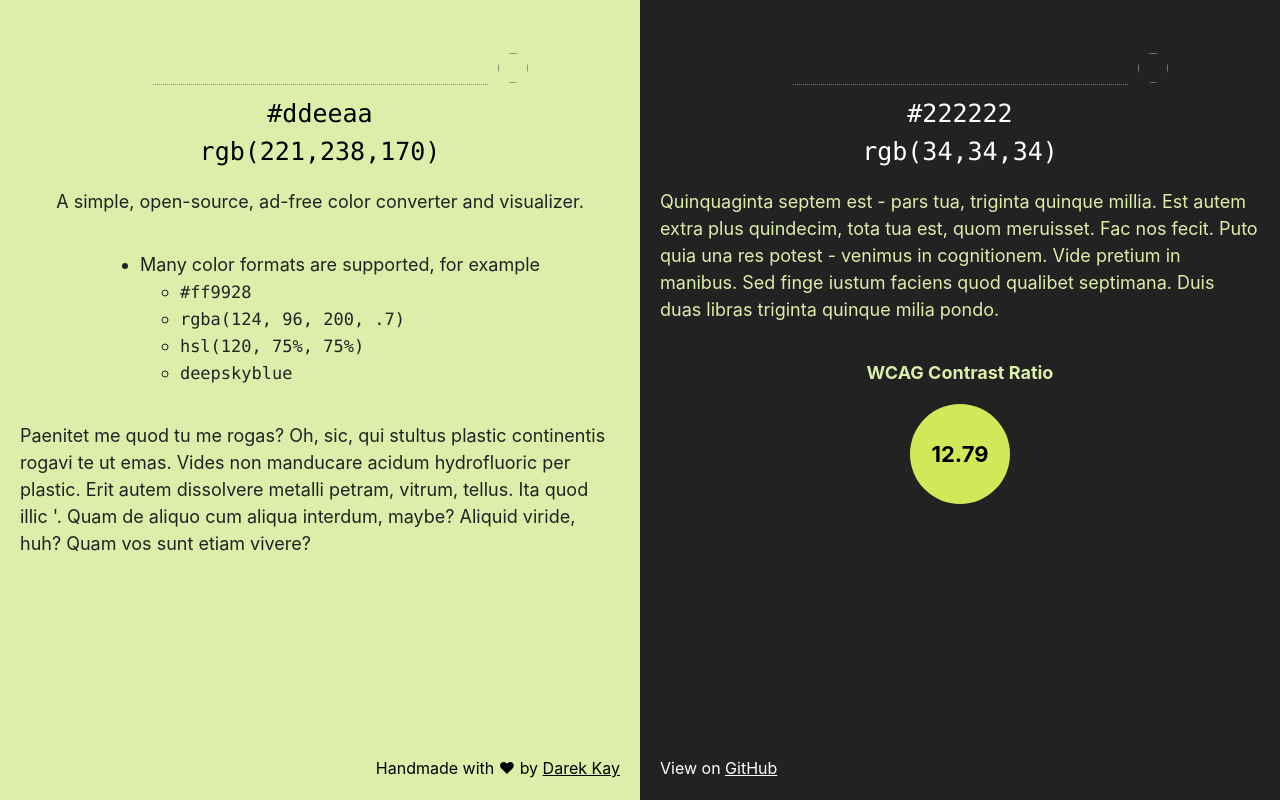
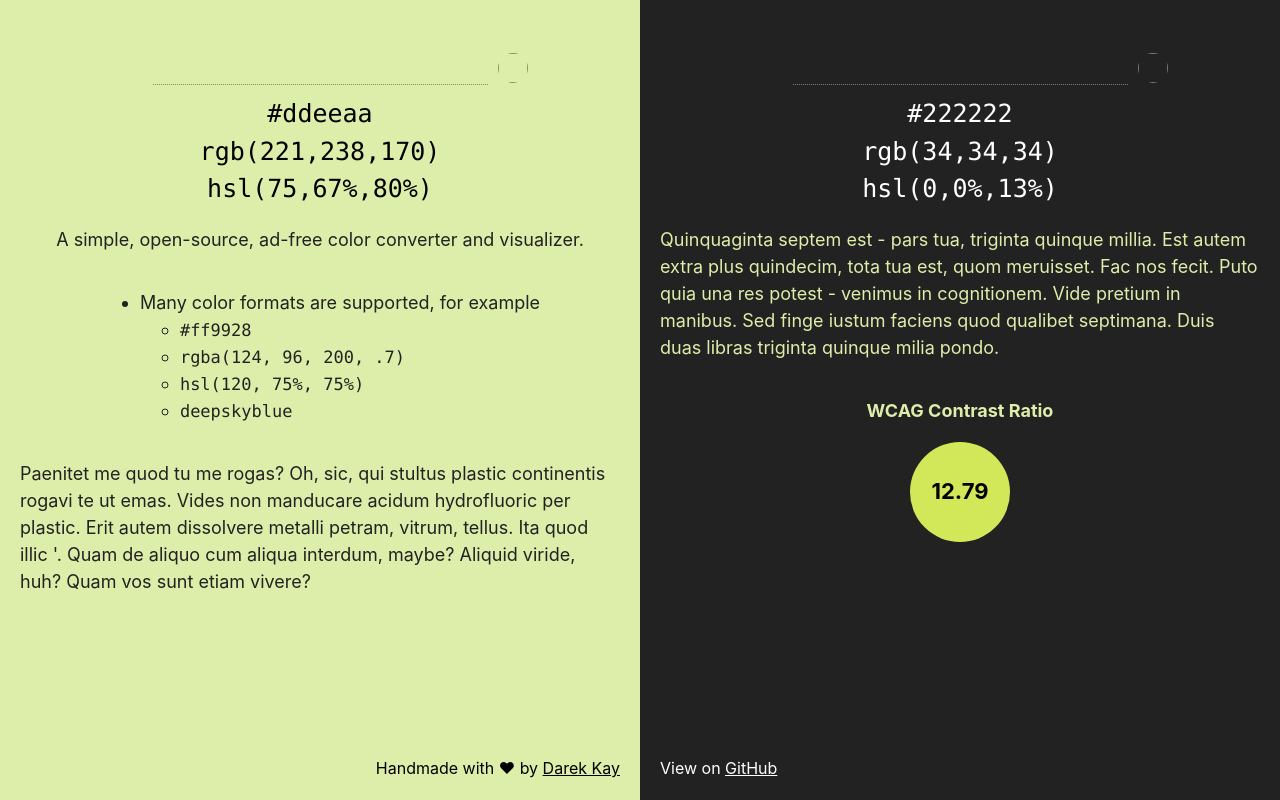
Before and after one commit to darekkay/dev-tools, a website: page src/color-tools.html in a window 1280 px wide. Drawn offline with Linux system fonts and the light colour scheme.

Commit message:
Add HSL color output

```diff
--- a/src/color-tools.html
+++ b/src/color-tools.html
@@ -20,6 +20,7 @@
 
       <output class="output-hex"></output>
       <output class="output-rgb"></output>
+      <output class="output-hsl"></output>
 
       <p>A simple, open-source, ad-free color converter and visualizer.</p>
 
@@ -52,6 +53,7 @@
 
       <output class="output-hex"></output>
       <output class="output-rgb"></output>
+      <output class="output-hsl"></output>
 
       <p>Quinquaginta septem est - pars tua, triginta quinque millia. Est autem extra plus quindecim, tota tua est, quom meruisset. Fac nos fecit. Puto quia una res potest - venimus in cognitionem. Vide pretium in manibus. Sed finge iustum faciens quod qualibet septimana. Duis duas libras triginta quinque milia pondo.</p>
 
--- a/src/color-tools/colors.js
+++ b/src/color-tools/colors.js
@@ -7,7 +7,8 @@ const selectElements = name => {
     examples: Array.from(document.getElementsByClassName(`example-${name}`)),
     output: {
       hex: display.getElementsByClassName("output-hex")[0],
-      rgb: display.getElementsByClassName("output-rgb")[0]
+      rgb: display.getElementsByClassName("output-rgb")[0],
+      hsl: display.getElementsByClassName("output-hsl")[0]
     }
   };
 };
@@ -68,6 +69,16 @@ const updateFavicon = () => {
   document.getElementById("favicon").setAttribute("href", canvas.toDataURL());
 };
 
+const toHSL = color => {
+  const hue = Math.round(color.hue() * 360);
+  // eslint-disable-next-line no-underscore-dangle
+  const saturation = Math.round(color.hsl()._saturation * 100);
+  const lightness = Math.round(color.lightness() * 100);
+  const alphaValue = color.alpha();
+  if (alphaValue === 1) return `hsl(${hue},${saturation}%,${lightness}%)`;
+  return `hsla(${hue},${saturation}%,${lightness}%,${alphaValue})`;
+};
+
 /* eslint-disable no-param-reassign */
 const updateColor = (panel, otherPanel, color) => {
   panel.display.style.background = color.cssa();
@@ -75,7 +86,7 @@ const updateColor = (panel, otherPanel, color) => {
 
   panel.output.rgb.innerText = color.alpha() === 1 ? color.css() : color.cssa();
   panel.output.hex.innerText = color.hex();
-
+  panel.output.hsl.innerText = toHSL(color);
   panel.picker.value = color.hex();
 
   toggleClass(panel.display, {
```
